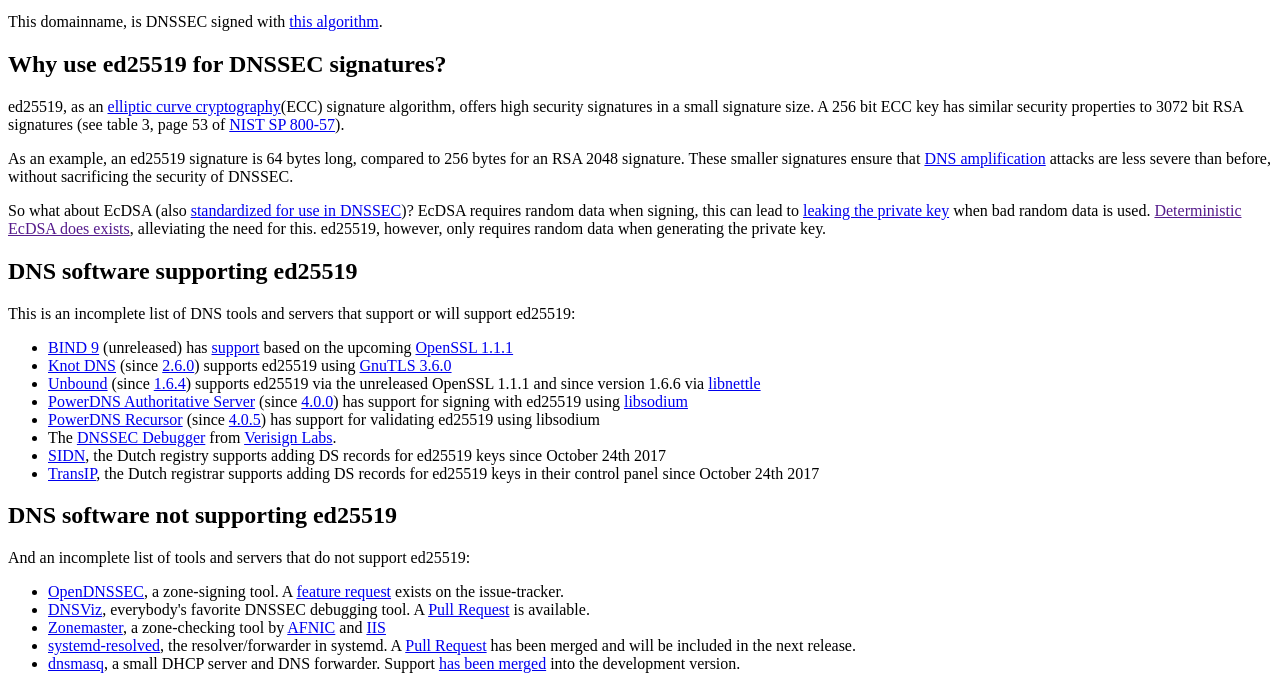
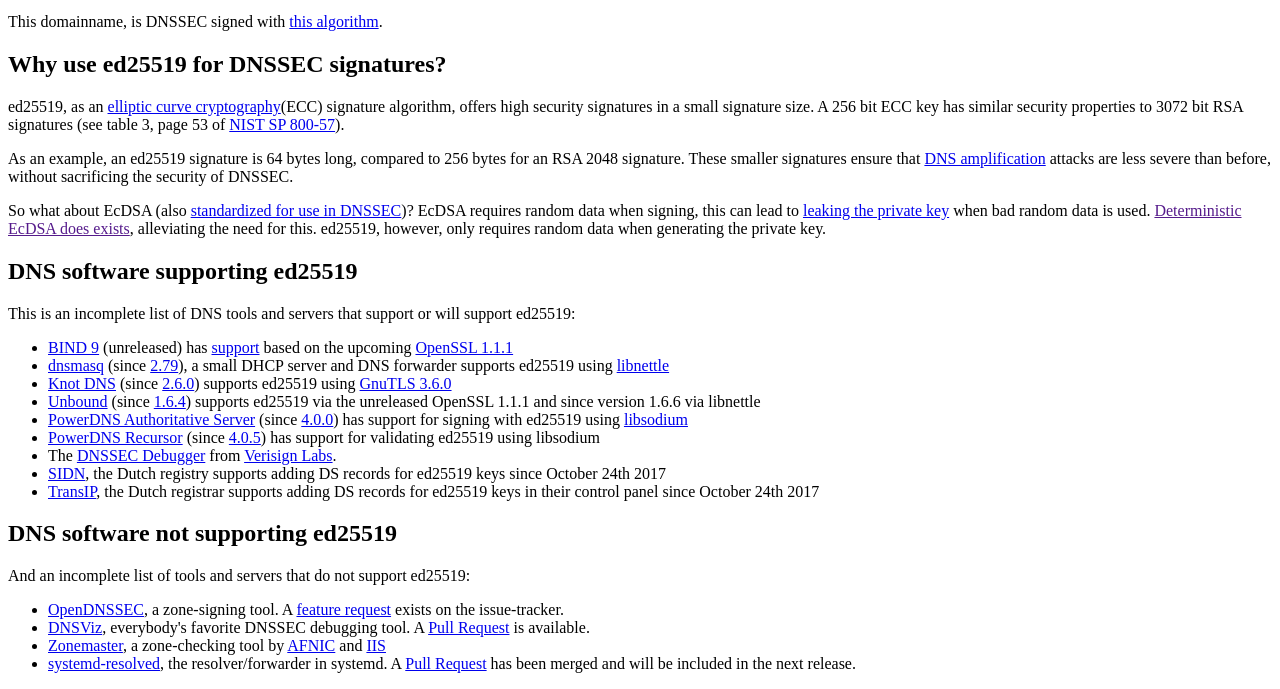
Before and after one commit to pieterlexis/ed25519.nl, a Gatsby site: page / in a window 1280 px wide. Shown: the part 119-808 px from the top of the page. Built offline with nearby package versions, Linux system fonts and the light colour scheme; Gatsby itself is replaced by a stand-in of ours.

Commit message:
DNSMasq 2.79 has been released

```diff
--- a/src/pages/index.js
+++ b/src/pages/index.js
@@ -14,8 +14,9 @@
     <p>This is an incomplete list of DNS tools and servers that support or will support ed25519:
     <ul>
       <li><a href="https://www.isc.org/downloads/bind/">BIND 9</a> (unreleased) has <a href="https://source.isc.org/cgi-bin/gitweb.cgi?p=bind9.git;a=commit;h=9b9182fe00c0cdaf9a94bbe84e685adad84f47a4">support</a> based on the upcoming <a href="https://github.com/openssl/openssl/pull/3361">OpenSSL 1.1.1</a></li>
+      <li><a href="http://www.thekelleys.org.uk/dnsmasq/doc.html">dnsmasq</a> (since <a href="http://www.thekelleys.org.uk/dnsmasq/CHANGELOG">2.79</a>), a small DHCP server and DNS forwarder supports ed25519 using <a href="http://www.lysator.liu.se/~nisse/nettle/">libnettle</a></li>
       <li><a href="https://www.knot-dns.cz/">Knot DNS</a> (since <a href="https://www.knot-dns.cz/2017-09-29-version-260.html">2.6.0</a>) supports ed25519 using <a href="http://nmav.gnutls.org/2017/08/gnutls-3-6-0.html">GnuTLS 3.6.0</a></li>
-      <li><a href="http://unbound.net">Unbound</a> (since <a href="http://unbound.net/download.html">1.6.4</a>) supports ed25519 via the unreleased OpenSSL 1.1.1 and since version 1.6.6 via <a href="http://www.lysator.liu.se/~nisse/nettle/">libnettle</a></li>
+      <li><a href="http://unbound.net">Unbound</a> (since <a href="http://unbound.net/download.html">1.6.4</a>) supports ed25519 via the unreleased OpenSSL 1.1.1 and since version 1.6.6 via libnettle</li>
       <li><a href="https://powerdns.com/auth.html">PowerDNS Authoritative Server</a> (since <a href="https://doc.powerdns.com/authoritative/changelog/4.0.html#powerdns-authoritative-server-4-0-0">4.0.0</a>) has support for signing with ed25519 using <a href="https://download.libsodium.org/doc/">libsodium</a></li>
       <li><a href="https://powerdns.com/recursor.html">PowerDNS Recursor</a> (since <a href="https://doc.powerdns.com/recursor/changelog/4.0.html#powerdns-recursor-4-0-5">4.0.5</a>) has support for validating ed25519 using libsodium</li>
       <li>The <a href="http://dnssec-debugger.verisignlabs.com/ed25519.nl">DNSSEC Debugger</a> from <a href="https://www.verisign.com/en_US/company-information/verisign-labs/index.xhtml">Verisign Labs</a>.</li>
@@ -30,7 +31,6 @@
       <li><a href="http://dnsviz.net/">DNSViz</a>, everybody's favorite DNSSEC debugging tool. A <a href="https://github.com/dnsviz/dnsviz/pull/29">Pull Request</a> is available.</li>
       <li><a href="https://zonemaster.net/test/dfef20e1471b2009">Zonemaster</a>, a zone-checking tool by <a href="https://www.afnic.fr/en/">AFNIC</a> and <a href="https://www.iis.se/english/">IIS</a></li>
       <li><a href="https://www.freedesktop.org/software/systemd/man/systemd-resolve.html">systemd-resolved</a>, the resolver/forwarder in systemd. A <a href="https://github.com/systemd/systemd/pull/7600">Pull Request</a> has been merged and will be included in the next release.</li>
-      <li><a href="http://www.thekelleys.org.uk/dnsmasq/doc.html">dnsmasq</a>, a small DHCP server and DNS forwarder. Support <a href="http://thekelleys.org.uk/gitweb/?p=dnsmasq.git;a=commit;h=ad9c6f06c5ceebbeda3796e1649d1226e86eb769">has been merged</a> into the development version.</li>
     </ul>
   </div>
 )
```
